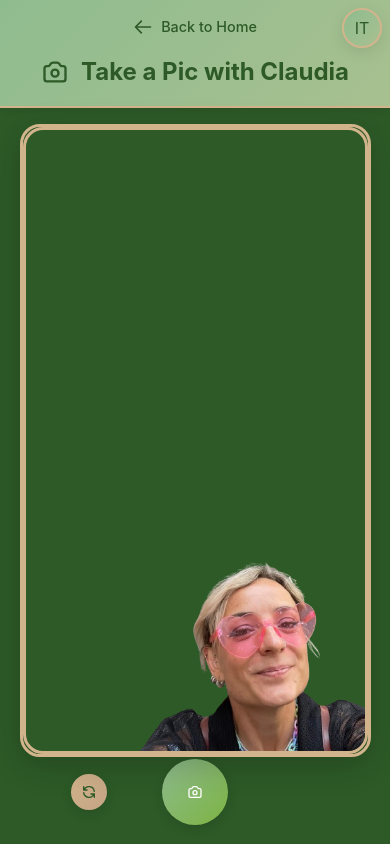
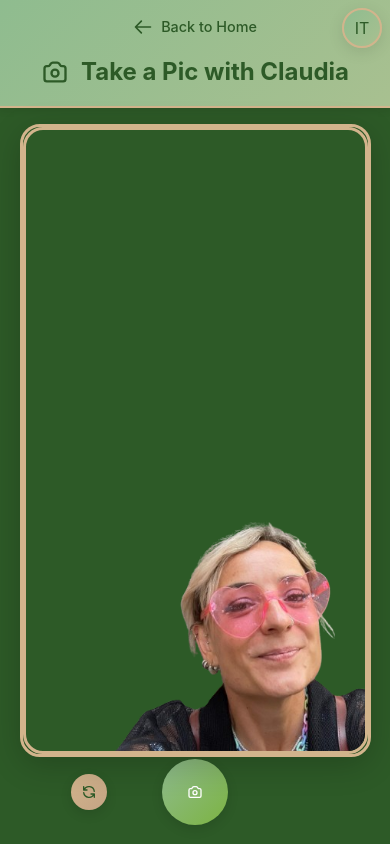
Before and after one commit to JacoLombardo/ciao-claudia, a Next.js app: page /camera in a window 390 px wide. Built offline with nearby package versions, Linux system fonts and the light colour scheme; no server answers.

Commit message:
mobile camera fix

```diff
--- a/src/app/camera/page.module.css
+++ b/src/app/camera/page.module.css
@@ -139,9 +139,9 @@
   object-fit: contain;
 }
 
-/* Mobile silhouette: 70% of screen width with proportional height */
+/* Mobile silhouette: 85% of screen width with proportional height */
 .cameraViewMobile .claudiaImage {
-  width: 70vw;
+  width: 85vw;
   height: auto;
   max-width: none;
   margin-left: 10% !important;
```
